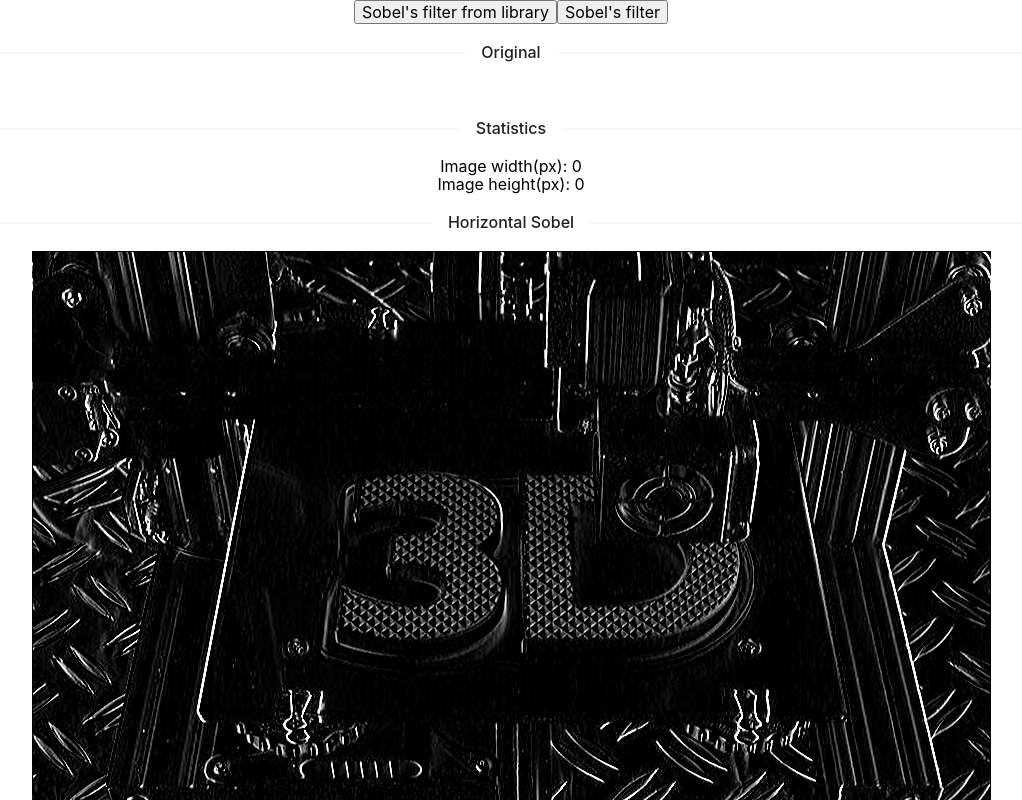
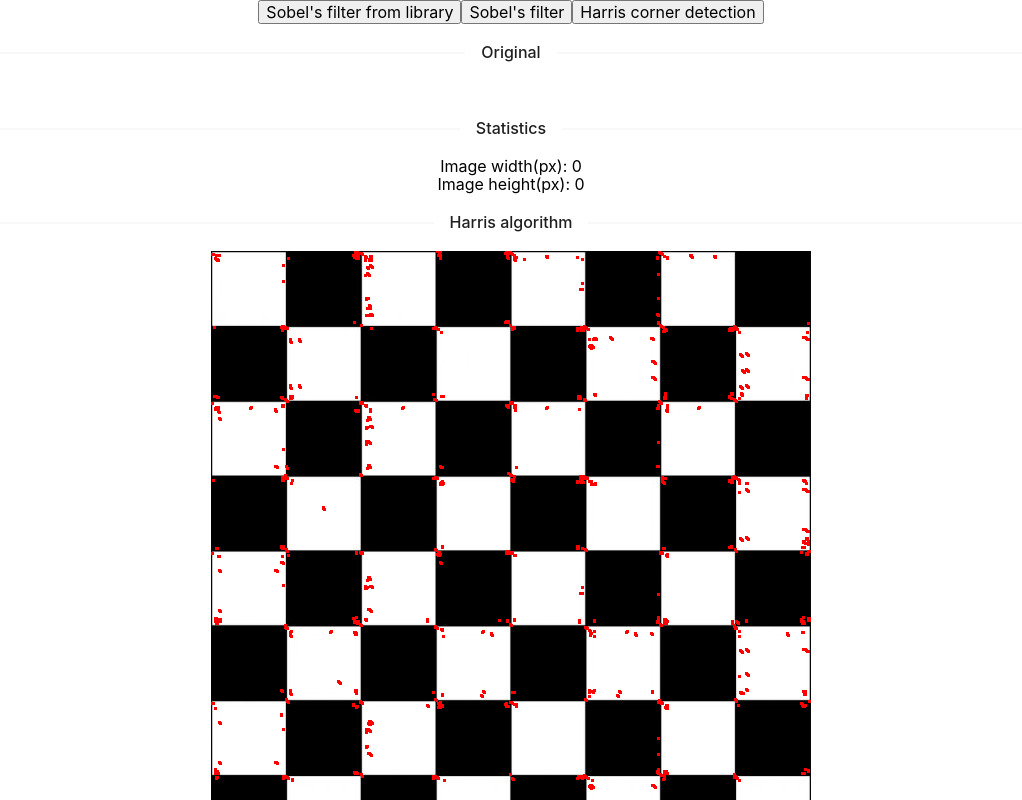
Before and after one commit to GTFTT/images_processing_algorithms_lab, a React (Create React App) app: page / in a window 1280 px wide. Shown: the top 800 px of the page, without its empty margins (129-1151 px from the left). Built offline with nearby package versions, Linux system fonts and the light colour scheme; the HTML template or start-up script is replaced by a standard one.

Commit message:
Added Harris corner detection page

```diff
--- a/src/App.tsx
+++ b/src/App.tsx
@@ -4,9 +4,10 @@ import './App.css';
 import {Menu} from "./Components/Menu/Menu";
 import {SobelFilterLibrary} from "./Pages/SobelFilterLibrary/SobelFilterLibrary";
 import {SobelFilter} from "./Pages/SobelFilter/SobelFilter";
+import {HarrisCornerDetection} from "./Pages/HarrisCornerDetection/HarrisCornerDetection";
 
 function App() {
-  const [selectedMenuItem, setSelectedMenuItem] = useState(1);
+  const [selectedMenuItem, setSelectedMenuItem] = useState(2);
   return (
     <div className="App">
       <Menu
@@ -25,6 +26,11 @@ function App() {
             label: `Sobel's filter`,
             component: <SobelFilter />
           },
+          {
+            id: 2,
+            label: `Harris corner detection`,
+            component: <HarrisCornerDetection />
+          },
         ]}
       />
     </div>
--- /dev/null
+++ b/src/Pages/HarrisCornerDetection/HarrisCornerDetection.tsx
@@ -0,0 +1,96 @@
+import React, {useEffect, useRef, useState} from "react";
+import {Button, Divider, Image as AntdImage, List} from 'antd';
+import PrinterImage from './chess.jpg';
+import {ImageProcessor} from "../../Algorithms/common/ImageProcessor";
+import {SobelFilterAlgorithms} from "../../Algorithms/sobel/SobelFilterAlgorithms";
+import {HarrisCornerDetector} from "../../Algorithms/harris/HarrisCornerDetector";
+
+export function HarrisCornerDetection(): JSX.Element {
+  const [image, setImage] = useState<HTMLImageElement | null>(null);
+  const canvasHRef = useRef<HTMLCanvasElement>(null);
+  const canvasVRef = useRef<HTMLCanvasElement>(null);
+  const canvasHarrisRef = useRef<HTMLCanvasElement>(null);
+
+  useEffect(() => {
+    const img = new Image();
+    setImage(img);
+    img.src = PrinterImage;
+    img.onload = (e) => {
+      if(!canvasHRef || !canvasHRef.current) {
+        console.warn('Canvas H was not loaded');
+        return;
+      }
+      if(!canvasVRef || !canvasVRef.current) {
+        console.warn('Canvas V was not loaded');
+        return;
+      }
+      if(!canvasHarrisRef || !canvasHarrisRef.current) {
+        console.warn('Canvas C was not loaded');
+        return;
+      }
+      const contextH = canvasHRef.current.getContext('2d');
+      const contextV = canvasVRef.current.getContext('2d');
+      const contextHarris = canvasHarrisRef.current.getContext('2d');
+
+      if(!contextH) throw new Error(`Missing context H`);
+      if(!contextV) throw new Error(`Missing context V`);
+      if(!contextHarris) throw new Error(`Missing context Harris`);
+
+      canvasHRef.current.width = img.width;
+      canvasHRef.current.height = img.height;
+      canvasVRef.current.width = img.width;
+      canvasVRef.current.height = img.height;
+      canvasHarrisRef.current.width = img.width;
+      canvasHarrisRef.current.height = img.height;
+
+      contextH.drawImage(img, 0, 0);
+      contextV.drawImage(img, 0, 0);
+      contextHarris.drawImage(img, 0, 0);
+      const imageData = contextH.getImageData(0, 0, img.width, img.height);
+      const imgProcessor = new ImageProcessor(
+        imageData.data,
+        imageData.width,
+        imageData.height,
+      );
+      const grayScaleH = imgProcessor.convertImageToGrayScale();
+      const grayScaleV = imgProcessor.convertImageToGrayScale();
+
+      const filter = new SobelFilterAlgorithms();
+      const horizontalSobel = filter.applyHorizontalSobel(grayScaleH);
+      const verticalSobel = filter.applyVerticalSobel(grayScaleV);
+
+      const harrisCornerDetector = new HarrisCornerDetector();
+      const harrisMatrix = harrisCornerDetector.computeHarrisMatrixElements(horizontalSobel, verticalSobel);
+      const harrisMarked = harrisCornerDetector.markCorners(harrisMatrix, imgProcessor.duplicate());
+
+      contextH.putImageData(horizontalSobel.getImageData(), 0, 0);
+      contextV.putImageData(verticalSobel.getImageData(), 0, 0);
+      contextHarris.putImageData(harrisMarked.getImageData(), 0, 0);
+    }
+  }, []);
+
+  const imagePreview = image
+    ? <AntdImage
+        width={image?.width}
+        height={image?.height}
+        src={PrinterImage}
+      />
+    : undefined;
+
+  return <div>
+    <Divider> Original </Divider>
+    {imagePreview}
+    <Divider> Statistics </Divider>
+    <div>
+      Image width(px): {image?.width}
+      <br />
+      Image height(px): {image?.height}
+    </div>
+    <Divider> Harris algorithm </Divider>
+    <canvas ref={canvasHarrisRef} />
+    <Divider> Horizontal Sobel </Divider>
+    <canvas ref={canvasHRef} />
+    <Divider> Vertical Sobel </Divider>
+    <canvas ref={canvasVRef} />
+  </div>
+}
```
Also changed, not shown: src/Pages/HarrisCornerDetection/3dprinter.jpg (added), src/Pages/HarrisCornerDetection/chess.jpg (added).
